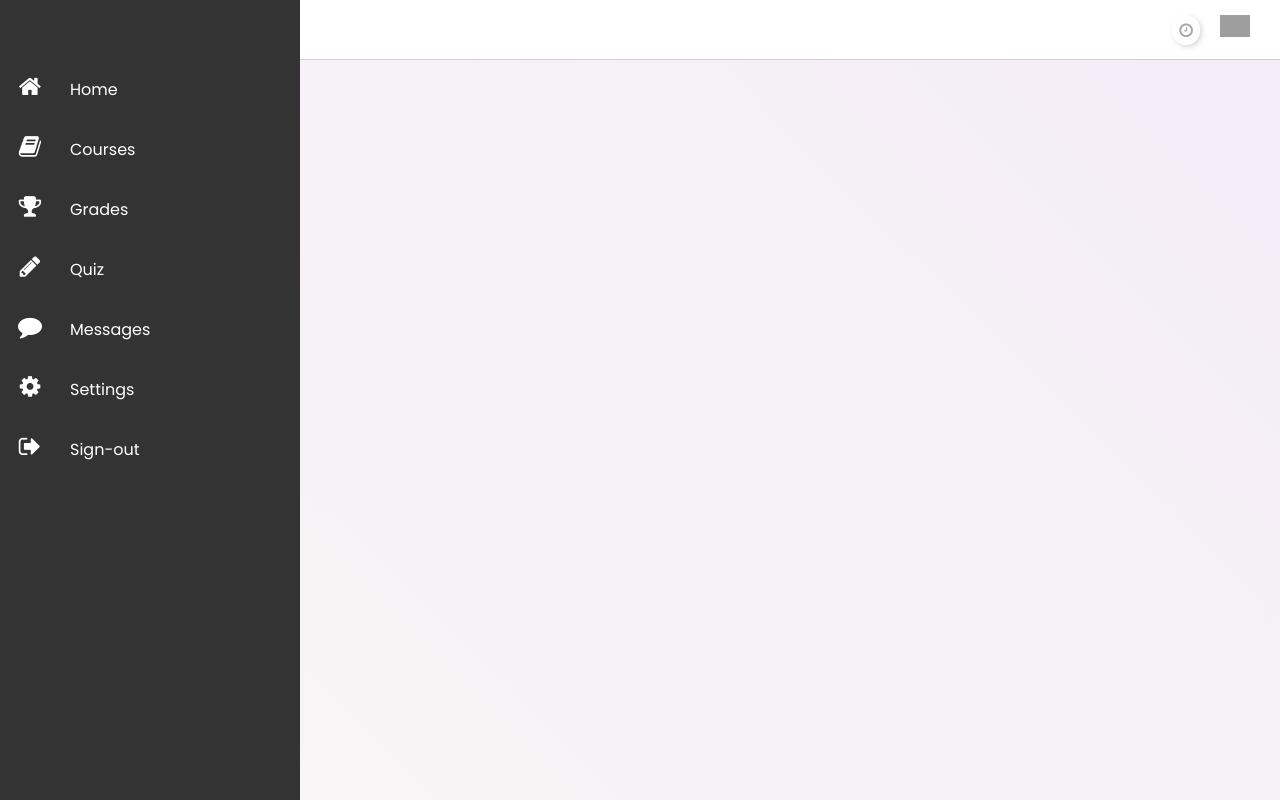
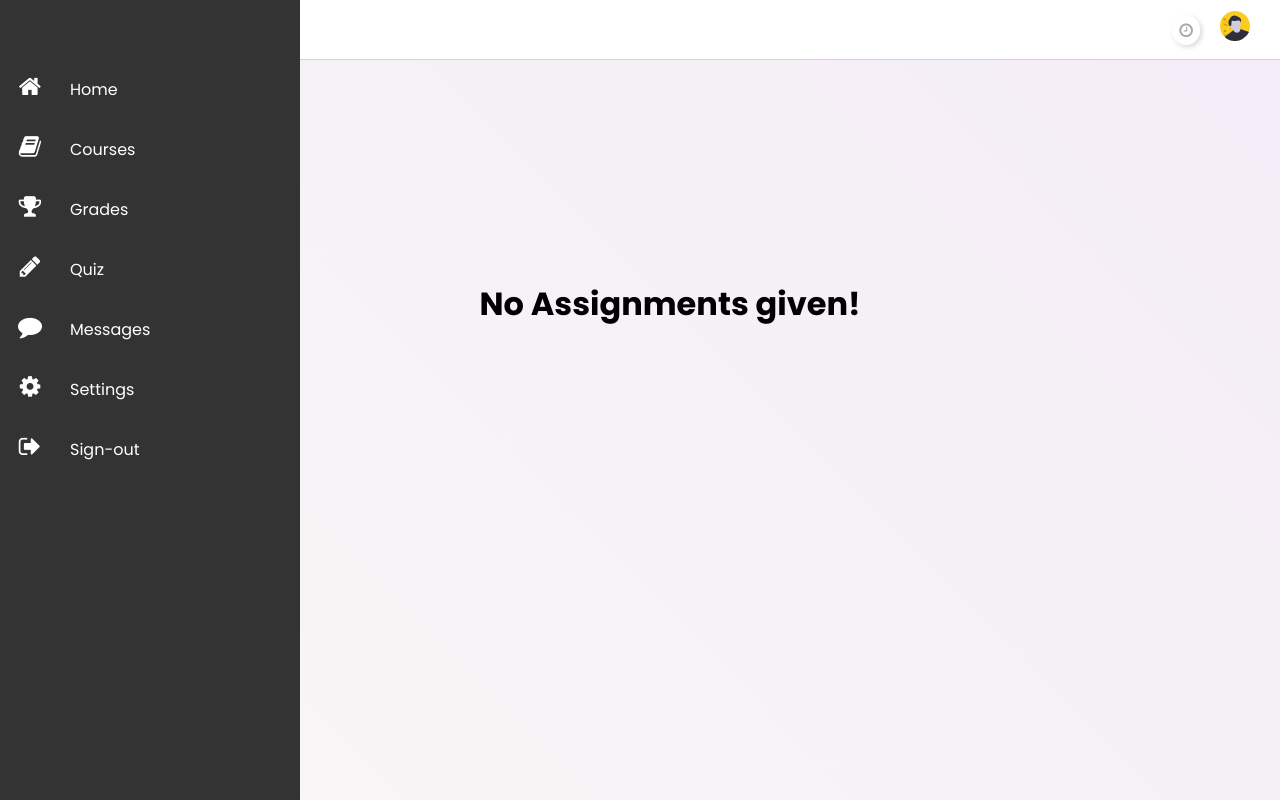
Before and after one commit to nancyradadia/Learning-Management-System, a Django app: page /faculty_assignment_list_for_grading/ in a window 1280 px wide. Run offline with Django 3.2, Linux system fonts and the light colour scheme; data comes from the database, SQL or seed files in the repository; both versions use the stored data as it was after the commit; parts of the project's set-up code (start-up, migrations or seed data) failed here and were passed over; grey boxes are pictures that could not be loaded.

Commit message:
No assignment issues fixed

```diff
--- a/lms/static/css/cards.css
+++ b/lms/static/css/cards.css
@@ -93,3 +93,8 @@ body {
 .container .card:nth-child() .content a {
     background: #333;
 }
+
+.error{
+    text-align: center;
+    padding-top: 200px;
+}
--- a/lms/templates/lms/cards.html
+++ b/lms/templates/lms/cards.html
@@ -74,13 +74,14 @@
             <i class="fa fa-clock-o" aria-hidden="true"></i>
           </a>
           <a href="#">
-            <img width="30" src={% static 'assets/avatar.svg' %} alt="" />
+            <img width="30" src={% static 'css/avatar.svg' %} alt="" />
             <!-- <i class="fa fa-user-circle-o" aria-hidden="true"></i> -->
           </a>
         </div>
       </nav>
       <main>
         <div class="container">
+          {% if assign_info %}
             {% for i in assign_info %}
             <div class="card">
                 <div class="circle">
@@ -95,6 +96,11 @@
                 </div>
             </div>
             {% endfor %}
+          {% else %}
+          <div class="error">
+            <h1>No Assignments given!</h1>
+          </div>
+          {% endif %}
         </div>
         </main>
          <script src="script.js"></script>
```
Also changed, not shown: db.sqlite3. Lines whose indentation alone changed are shown as unchanged.
